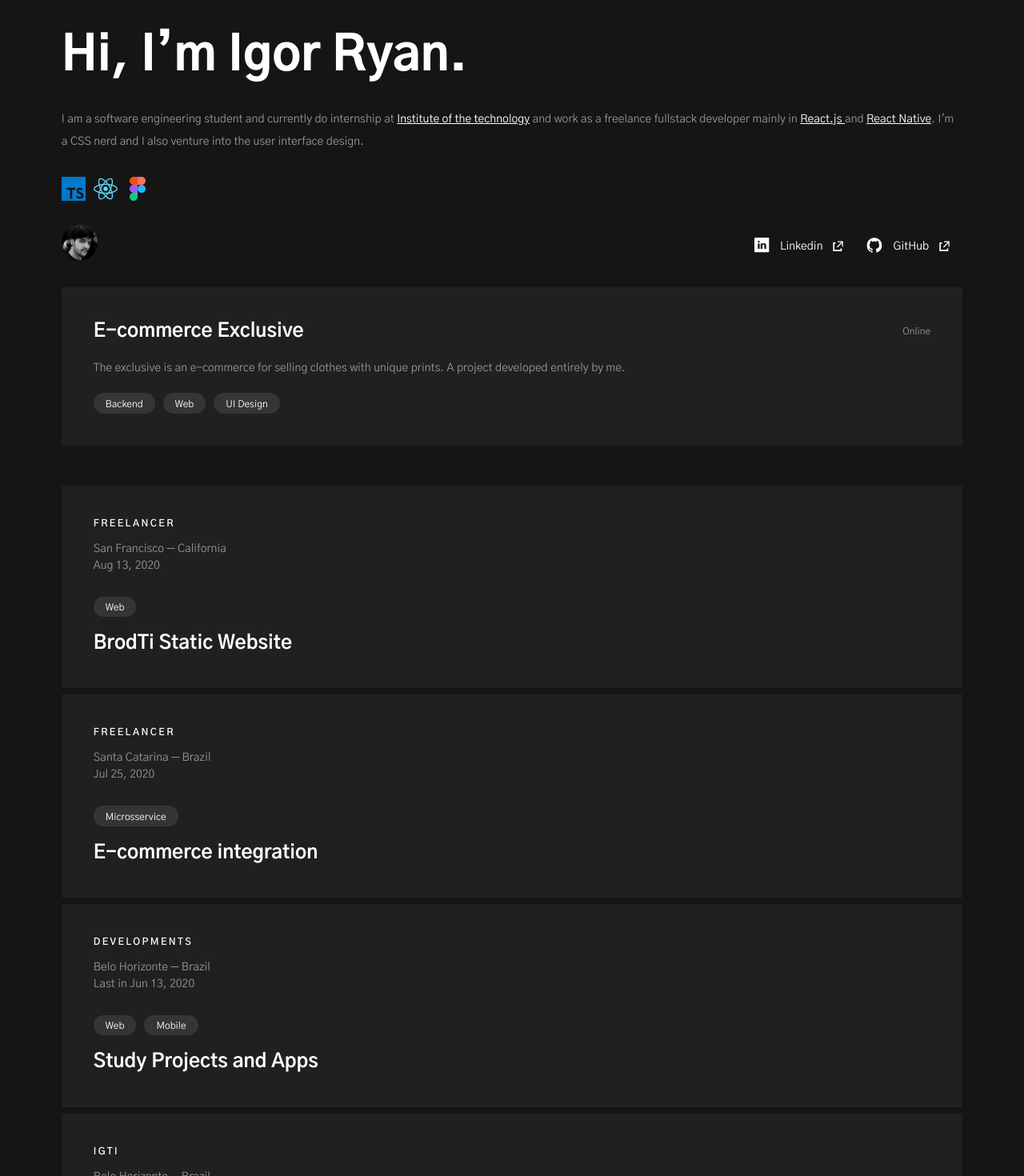
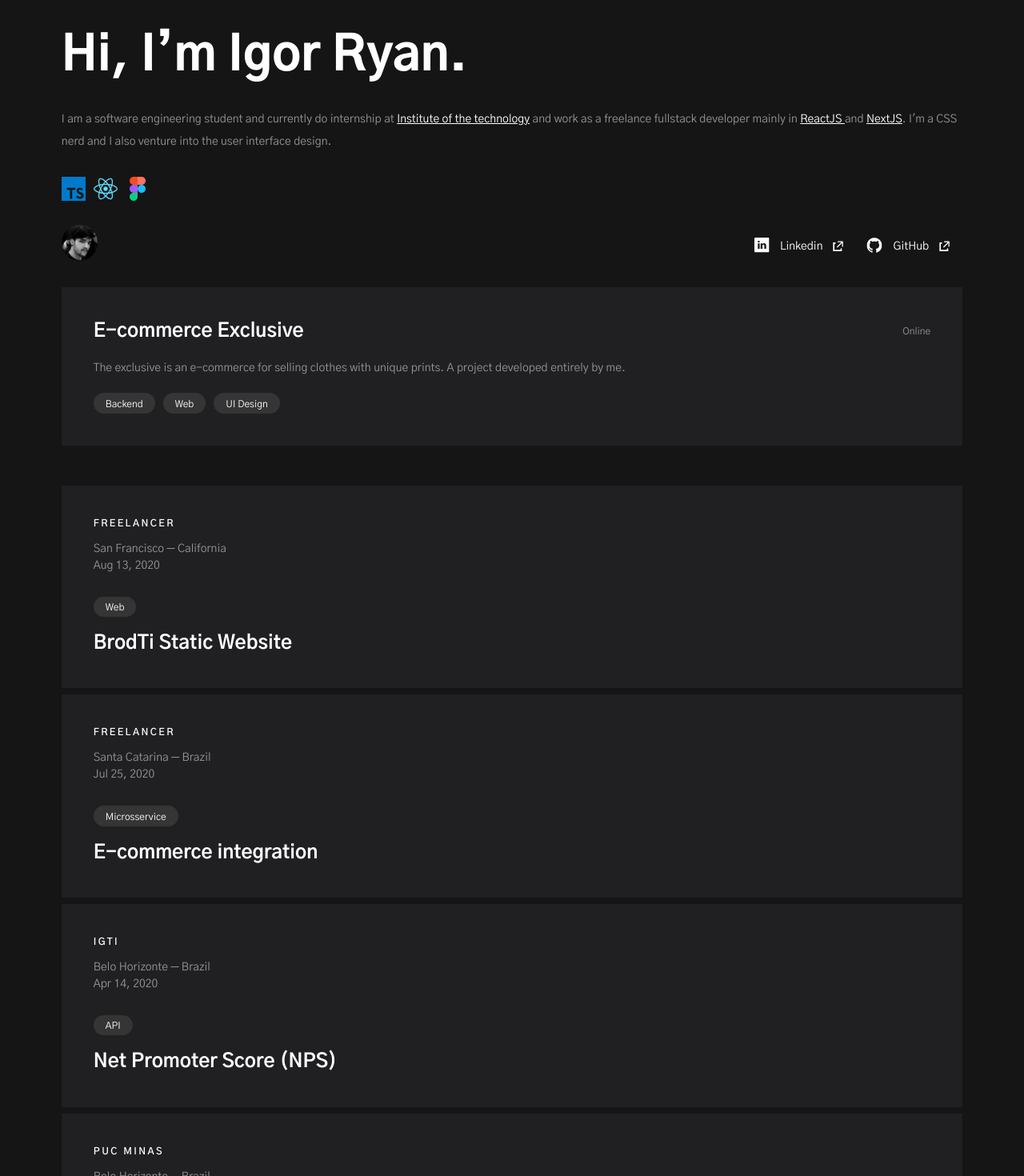
Before and after one commit to Igorryan/portfolio, a React (Create React App) app: page / in a window 1280 px wide. Shown: the top 1470 px of the page at 80% size. Built offline with nearby package versions, Linux system fonts and the light colour scheme.

Commit message:
remove project

```diff
--- a/src/components/Projectsmin/index.tsx
+++ b/src/components/Projectsmin/index.tsx
@@ -32,17 +32,6 @@ const projects: IProject[] = [
     date: 'Jul 25, 2020',
     tags: [
       'Microsservice'
-    ],
-    page: ''
-  },
-  {
-    title: 'Study Projects and Apps',
-    uptitle: 'Developments',
-    local: 'Belo Horizonte ─ Brazil',
-    date: 'Last in Jun 13, 2020',
-    tags: [
-      'Web',
-      'Mobile',
     ],
     page: ''
   },
--- a/src/pages/Home/index.tsx
+++ b/src/pages/Home/index.tsx
@@ -10,6 +10,7 @@ import ProjectsMin from '../../components/Projectsmin';
 
 import ReactIcon from '../../assets/icons/react.svg';
 import TypescriptIcon from '../../assets/icons/typescript.svg';
+import NextIcon from '../../assets/icons/nextjs.svg';
 import FigmaIcon from '../../assets/icons/figma.svg';
 
 const hardSkills: IHardSkills[] = [
@@ -35,8 +36,8 @@ const Home: React.FC = () => {
         title='Hi, I’m Igor Ryan.'
         hardSkills={hardSkills}>
         I am a software engineering student and currently do internship at <a href="https://www.igti.com.br/" rel="noopener noreferrer" target="_blank">
-        Institute of the technology</a> and work as a freelance fullstack developer mainly in <a href="https://pt-br.reactjs.org/" rel="noopener noreferrer" target="_blank">React.js </a>
-        and <a href="https://reactnative.dev/" rel="noopener noreferrer" target="_blank">React Native</a>. I'm a CSS nerd and I also venture into the user interface design.
+          Institute of the technology</a> and work as a freelance fullstack developer mainly in <a href="https://pt-br.reactjs.org/" rel="noopener noreferrer" target="_blank">ReactJS </a>
+        and <a href="https://nextjs.org/" rel="noopener noreferrer" target="_blank">NextJS</a>. I'm a CSS nerd and I also venture into the user interface design.
       </Sidebar>
       <Section>
         <ProjectsMax />
```
Also changed, not shown: src/assets/icons/nextjs.svg (added).
